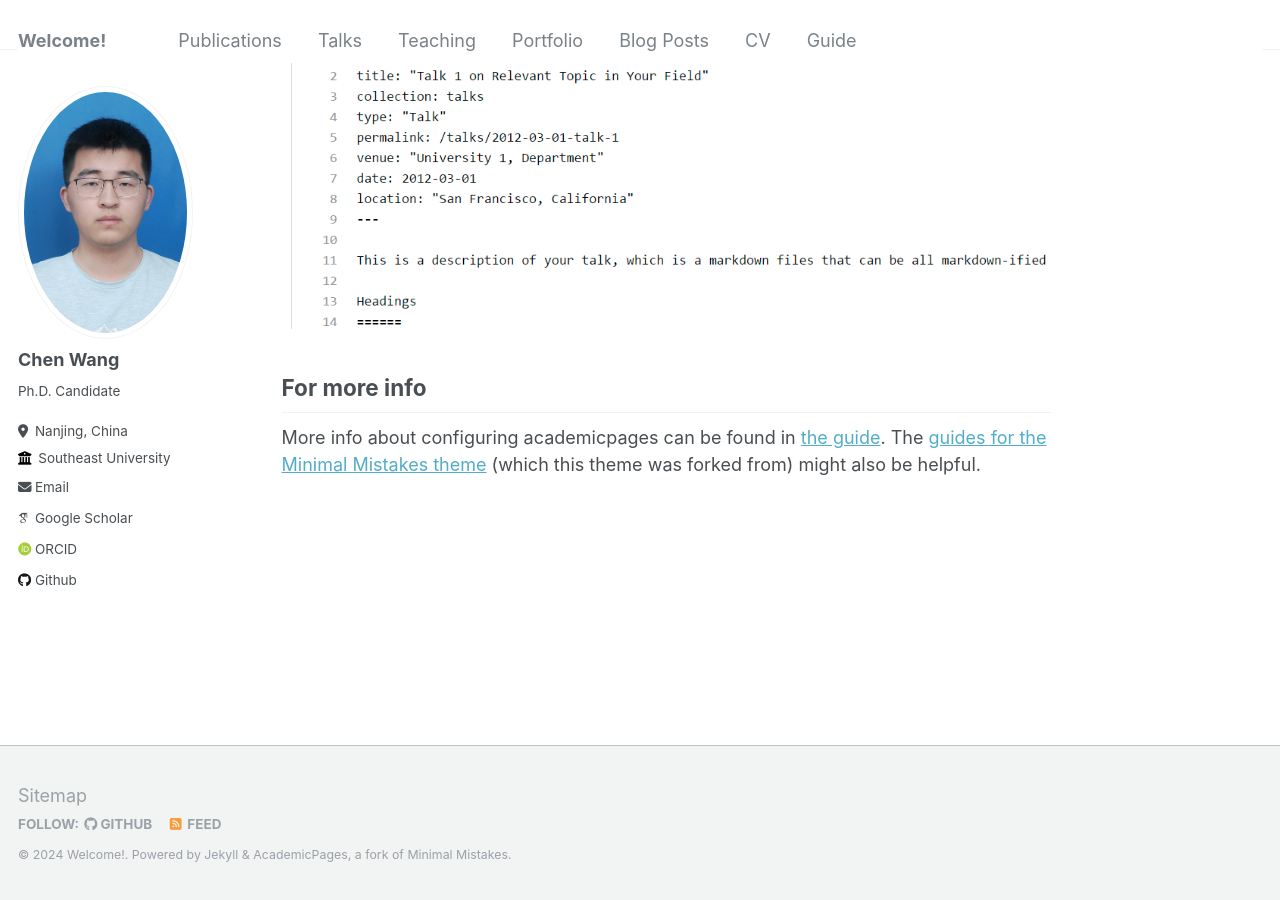
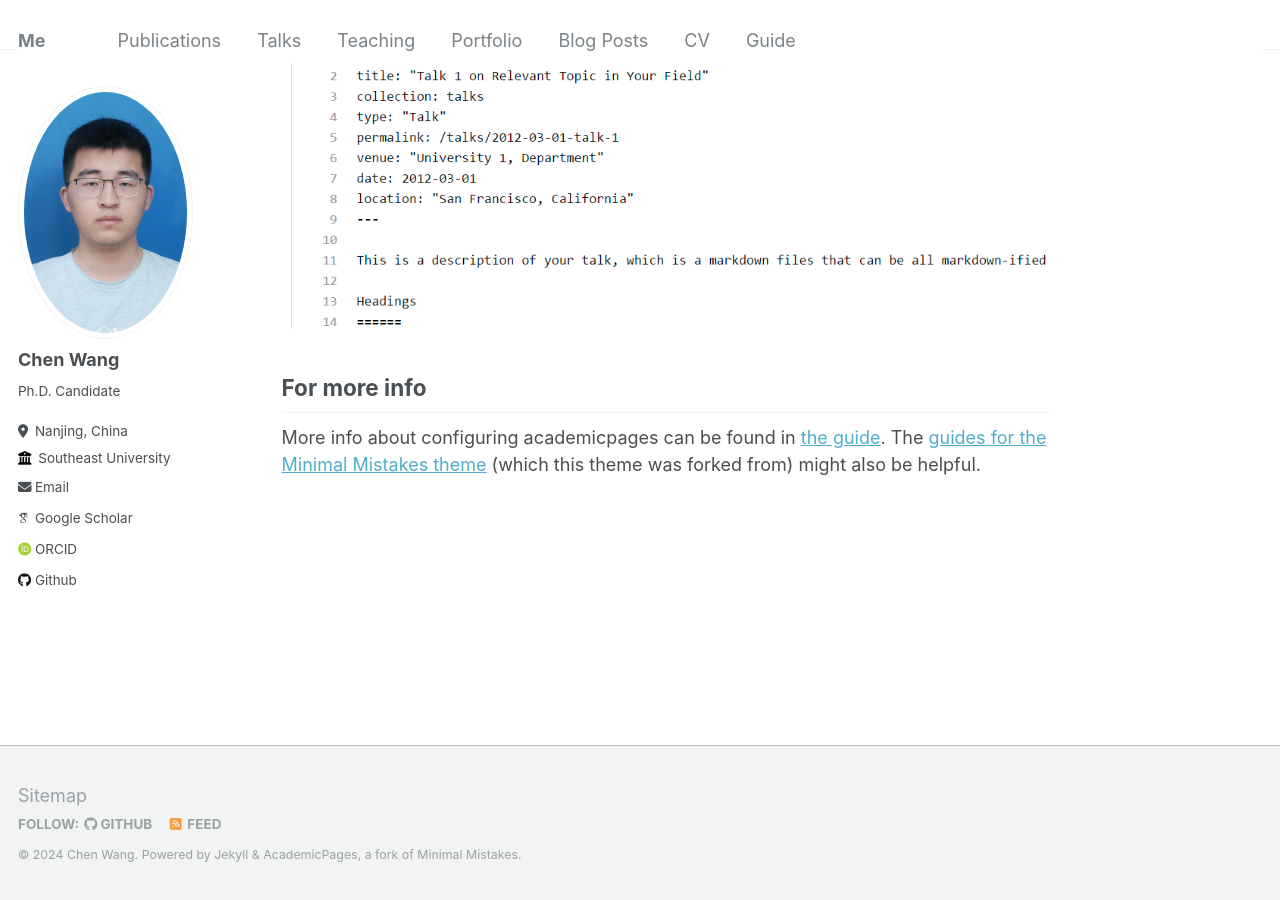
Before and after one commit to wangc1073/wangc1073.github.io, a Jekyll site: the page built from _pages/about.md, in a window 1280 px wide and 900 px high, scrolled down 2640 px. Built offline with Jekyll 4.4.1, drawn with Linux system fonts in a browser that asks for light colours; some web fonts are replaced.

Commit message:
Update _config.yml

```diff
--- a/_config.yml
+++ b/_config.yml
@@ -8,9 +8,9 @@
 
 # Basic Site Settings
 locale                   : "en-US"
-title                    : "Welcome!"
+title                    : "Me"
 title_separator          : "-"
-# name                     : &name "Chen Wang"
+name                     :  "Chen Wang"
 # description              : &description "personal description"
 # url                      : https://academicpages.github.io # the base hostname & protocol for your site e.g. "https://mmistakes.github.io"
 # baseurl                  : "" # the subpath of your site, e.g. "/blog"
```
